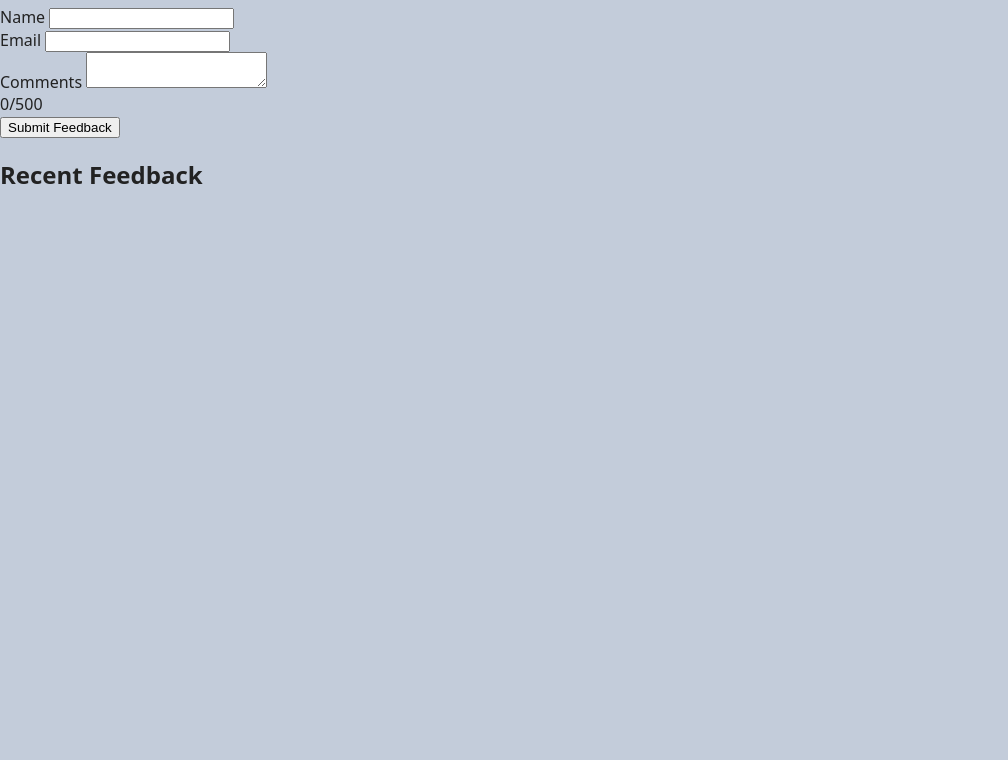
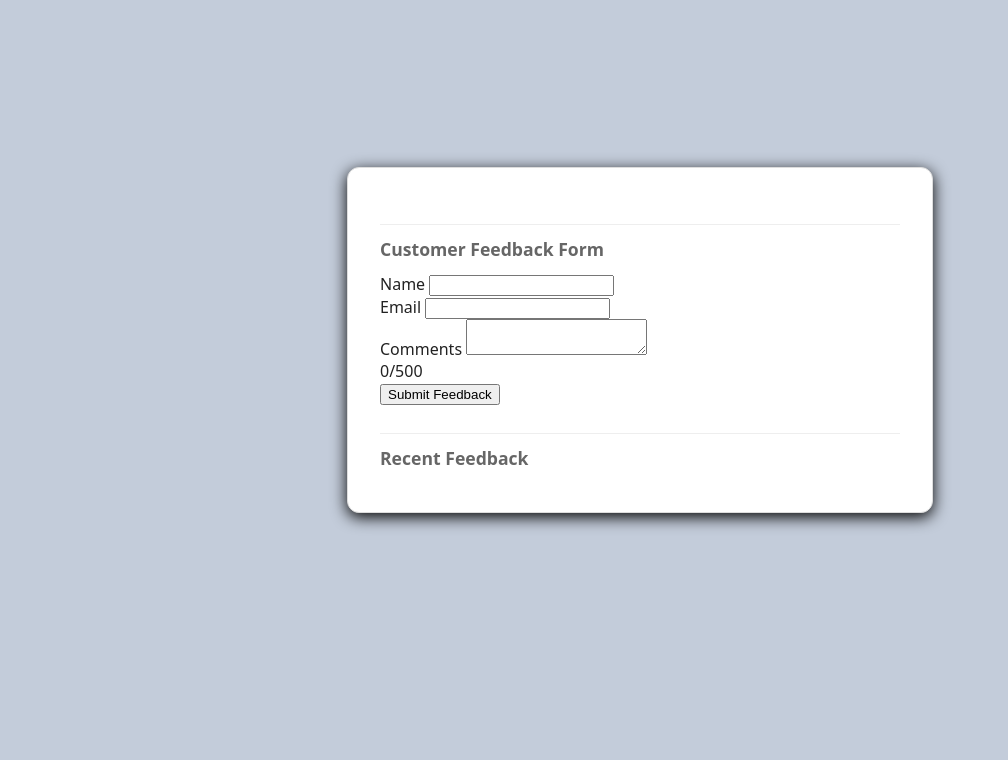
Before and after one commit to KieferBairs/User-Feedback-Form, a plain HTML site: page index.html in a window 1280 px wide. Shown: the part 80-840 px from the top of the page, without its empty margins (0-1008 px from the left). Before the commit the page ends 800 px from the top, so only its background shows below. Drawn offline with Linux system fonts and the light colour scheme.

Commit message:
styled form card

```diff
--- a/style.css
+++ b/style.css
@@ -5,3 +5,37 @@ body {
     background: #c3ccda;
     color: #222;
 }
+
+#page {
+    min-height: 100vh;
+    display: flex;
+    justify-content: center;
+    align-items: center;
+    padding: 20px;
+}
+
+/* Form Card  */
+#form-container {
+    background: white;
+    border: 1px solid #ddd;
+    border-radius: 12px;
+    padding: 28px 32px;
+    max-width: 520px;
+    width: 100%;
+    box-shadow: 0 4px 16px black;
+}
+
+h1 {
+    margin-top: 28px;
+    font-size: 1.1rem;
+    color: #666;
+    border-top: 1px solid #eee;
+    padding-top: 12px;
+}
+
+h2 {
+    margin-top: 28px;
+    font-size: 1.1rem;
+    color: #666;border-top: 1px solid #eee;
+    padding-top: 12px;
+}
```
